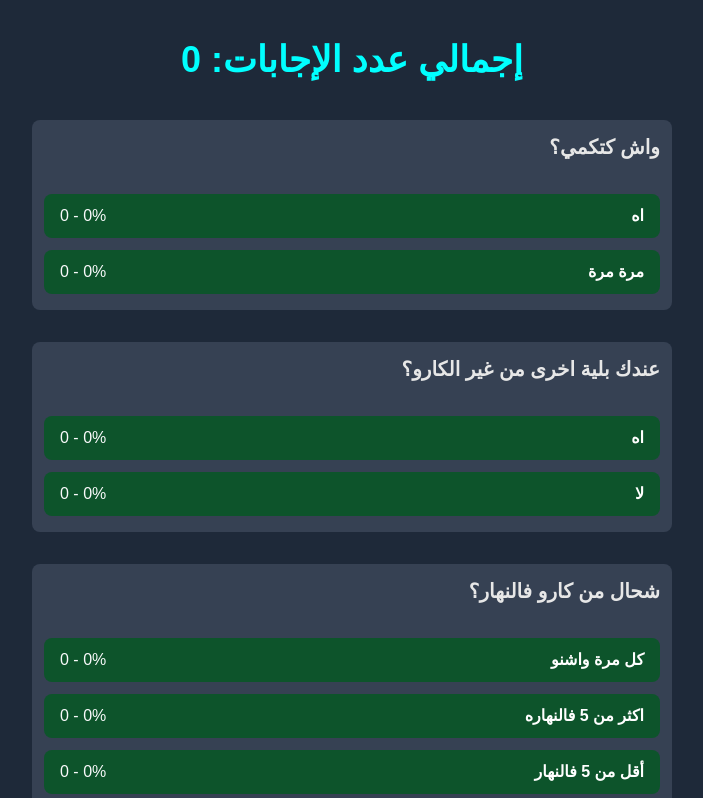
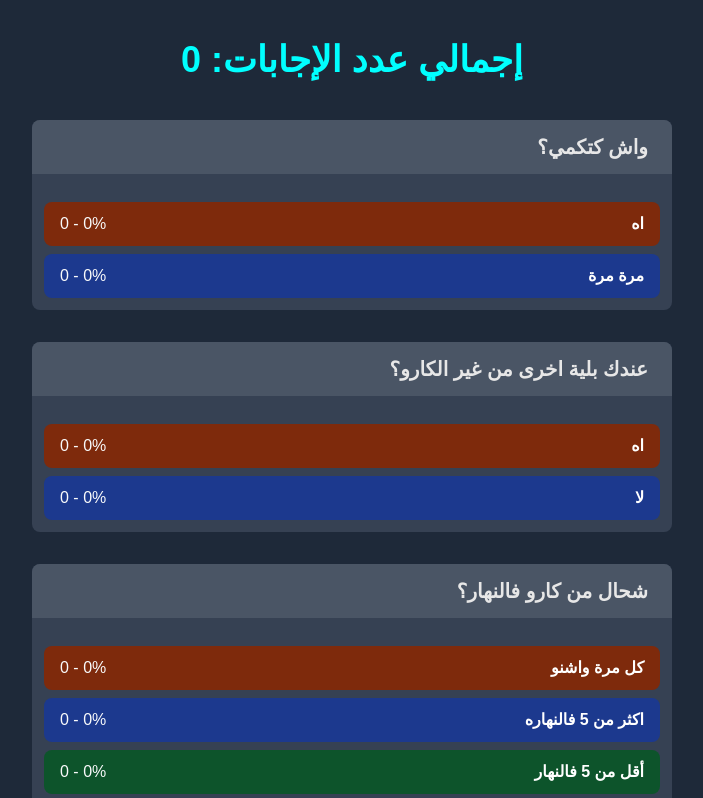
Before and after one commit to iqlaa-ma/survey, a Next.js app: page /responses in a window 1280 px wide. Shown: the top 798 px of the page, without its empty margins (288-991 px from the left). Built offline with nearby package versions, Linux system fonts and the light colour scheme; no server answers; the database is empty.

Commit message:
update-ui

```diff
--- a/src/app/page.tsx
+++ b/src/app/page.tsx
@@ -385,7 +385,7 @@ const ThankYouPage = ({ onShare }: { onShare: () => void }) => (
          كنشكروك حيث كملتي الاستطلاع
       </h1>
       <p className="text-gray-500 w-[60%] mb-8 md:mb-12  leading-relaxed max-w-4xl mx-auto text-center text-[19px] sm:text-2xl lg:text-2xl 2xl:text-2xl">
-        الخدمة صعيبة دريتها ديا بقات السهلة، باش الاستطلاع يكون مفيد
+        الخدمة صعيبة دريتها دبا بقات ليك السهلة، باش الاستطلاع يكون مفيد
         خاص يشارك فيه أكبر عدد ديال الناس دكشي علاش خصك تعاونّا
         وتبارطاجي الاستطلاع مع صحابك
       </p>
--- a/src/app/responses/page.tsx
+++ b/src/app/responses/page.tsx
@@ -102,24 +102,25 @@ const Responses: React.FC = () => {
 
   return (
     <div className='bg-gray-800 flex flex-col items-center justify-center' dir="rtl">
-      <h2 className='mt-10 mb-2 text-4xl font-bold text-center mb-10' style={{color: "cyan"}}>{totalResponses}</h2>
+      <h2 className='mt-10 text-4xl font-bold text-center mb-10' style={{color: "cyan"}}>{totalResponses}</h2>
       <ul className='w-[50%] flex flex-col gap-8 mb-50' style={{ minWidth: 300 }}>
         {_questions.filter(q => q.type === 'multiple_choice').map(q => (
-          <li key={q.id} className='bg-gray-700 rounded-lg p-3' style={{}} >
-            <div className='font-bold mb-8' style={{color: "#e7e7e7ff", fontSize: "20px"}}>{q.question}</div>
-            <ul className=' flex flex-col gap-2'>
+          <li key={q.id} className='bg-gray-700 rounded-lg' style={{}} >
+            <div className='font-bold mb-4 bg-gray-600 p-3 pr-6 rounded-t-lg' style={{color: "#e7e7e7ff", fontSize: "20px"}}>{q.question}</div>
+            <ul className=' flex flex-col gap-2 p-3'>
               {q.options && [...q.options]
                 .sort((a, b) => (stats[q.id]?.[b] ?? 0) - (stats[q.id]?.[a] ?? 0))
-                .map(option => {
+                .map((option, index) => {
                 const count = stats[q.id]?.[option] ?? 0;
                 const total: any = Object.values(stats[q.id] || {}).reduce((a, b) => Number(a) + Number(b), 0);
                 const percent = total > 0 ? (count / total) * 100 : 0;
+                let bg_color = ["bg-orange-900","bg-blue-900", "bg-green-900"]
 
                 return (
-                  <li key={option} className='mb-1'>
-                    <div className='relative h-full w-full rounded-lg bg-green-900' style={{zIndex: '0', height: '2.75rem'}} >
+                  <li key={option} className=''>
+                    <div className={`relative h-full w-full rounded-lg ${bg_color[index]}`} style={{zIndex: '0', height: '2.75rem'}} >
                       <div className='absolute top-0 h-full rounded-lg bg-green-700'
-                        style={{width: `${percent}%`, zIndex: 1, transition: 'width 0.5s', background: "#6b6b6b7e"}} />
+                        style={{width: `${percent}%`, zIndex: 1, transition: 'width 0.5s', background: "rgb(157 155 155 / 49%)"}} />
 
                       <div className='relative z-10 p-4 flex items-center h-full w-full justify-between' style={{color: "white"}}>
                         <span className='font-bold'>{option}</span>
```
